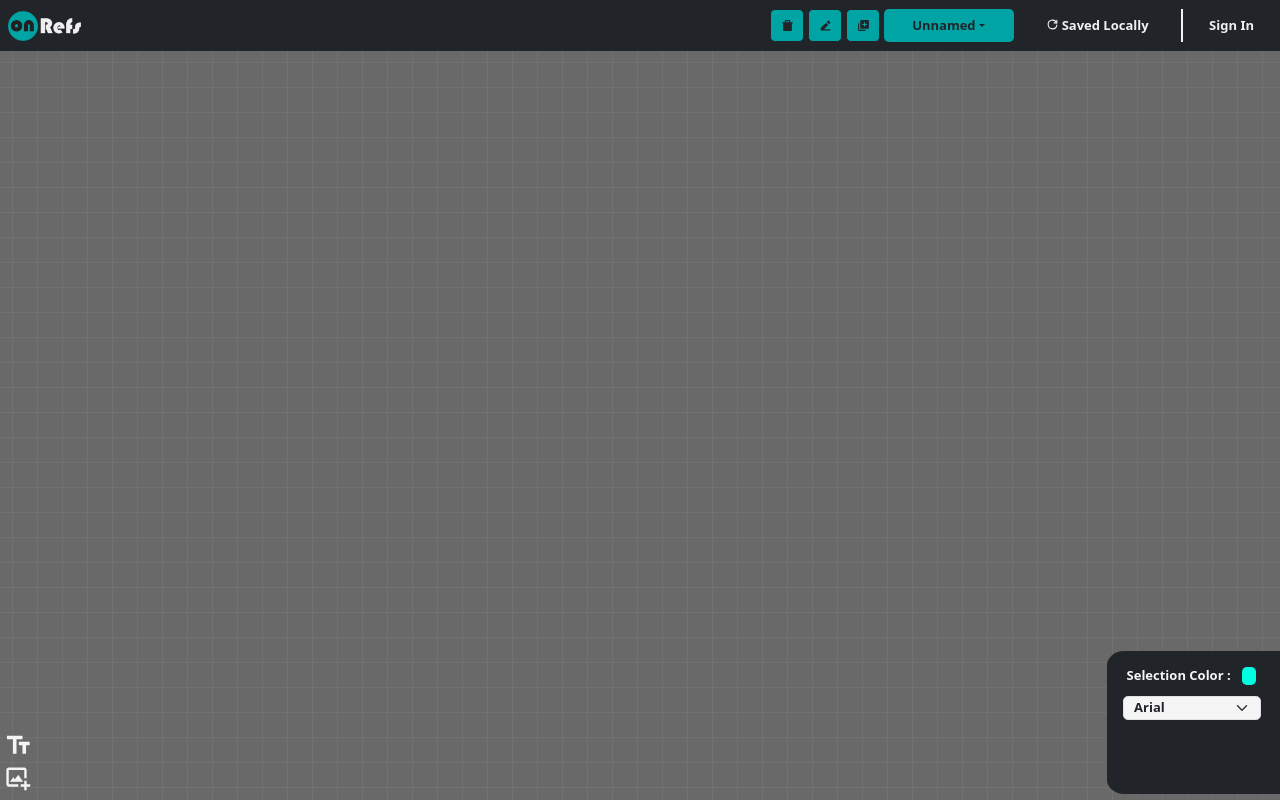
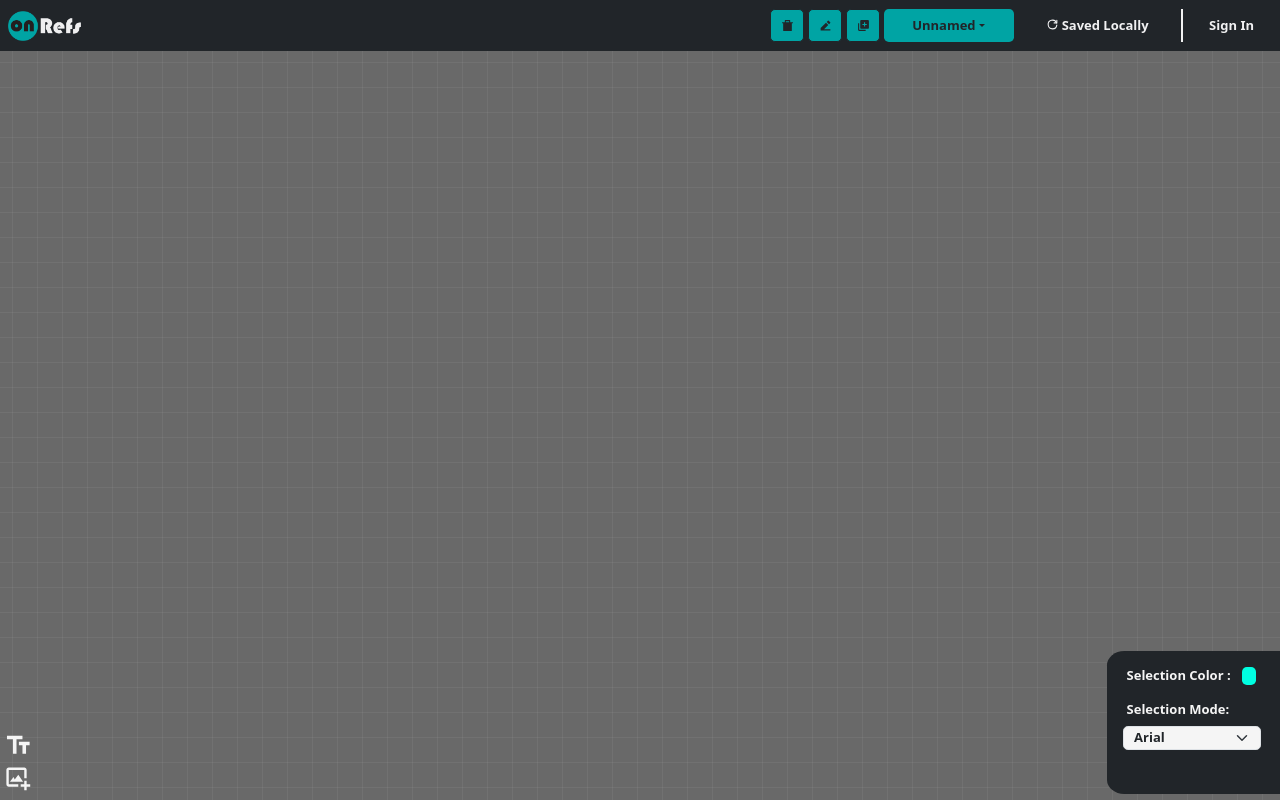
Before and after one commit to Vergiis/OnRefs, a React (Vite) app: page / in a window 1280 px wide. Built offline with nearby package versions, Linux system fonts and the light colour scheme; some icons are missing.

Commit message:
2 files modified

```diff
--- a/src/CanvasSettings.tsx
+++ b/src/CanvasSettings.tsx
@@ -41,7 +41,7 @@ export function CanvasSettings({ canvasSettings, setCanvasSettings }: any) {
         </Form.Label>
       </Form.Group>
       <Form.Group className="canvasSettingsWindow" id="canvasSettingsToggle">
-        <Form.Group className="addTextInput" id="addTextColorGroup">
+        <Form.Group className="addTextInput" id="canvasSettingsColorGroup">
           <Form.Label>Selection Color :</Form.Label>
           <Form.Control
             type="color"
@@ -50,11 +50,14 @@ export function CanvasSettings({ canvasSettings, setCanvasSettings }: any) {
             onChange={colorChange}
           />
         </Form.Group>
+        <Form.Label className="canvasSettingsLabels">
+          Selection Mode:
+        </Form.Label>
         <OverlayTrigger placement="left" overlay={tooltip}>
           <Form.Select
             aria-label="Font"
             className="addTextInput text-truncate"
-            id="fontInput"
+            id="selectionTypeInput"
           >
             <option value="Arial">Arial</option>
             <option value="Verdana">Verdana</option>
--- a/src/styles/canvasStyle.css
+++ b/src/styles/canvasStyle.css
@@ -200,3 +200,30 @@
   background-color: #212529;
   border-radius: 10% 0% 0% 10%;
 }
+#canvasSettingsColorGroup {
+  display: flex;
+  position: relative;
+  background-color: transparent;
+  color: whitesmoke;
+  padding: 0.3em;
+  white-space: nowrap;
+}
+.canvasSettingsLabels {
+  display: flex;
+  position: relative;
+  background-color: transparent;
+  color: whitesmoke;
+  padding: 0.3em;
+  white-space: nowrap;
+  float: left;
+  height: 1.8em;
+  width: 80%;
+  margin-left: 9%;
+  margin-top: 6.5%;
+  font-weight: bold;
+}
+#selectionTypeInput {
+  padding: 0;
+  padding-left: 0.8em;
+  margin-top: 0;
+}
```
